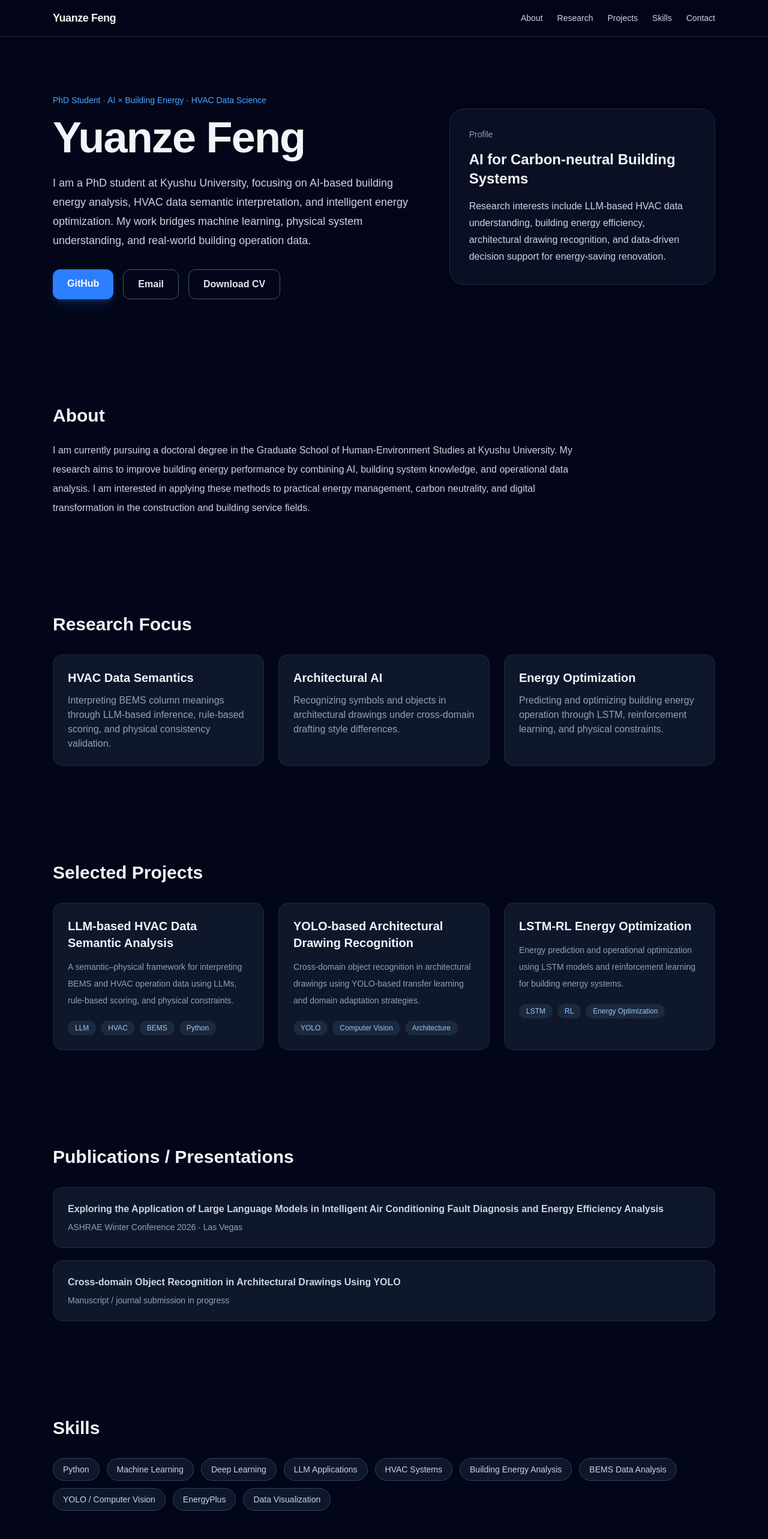
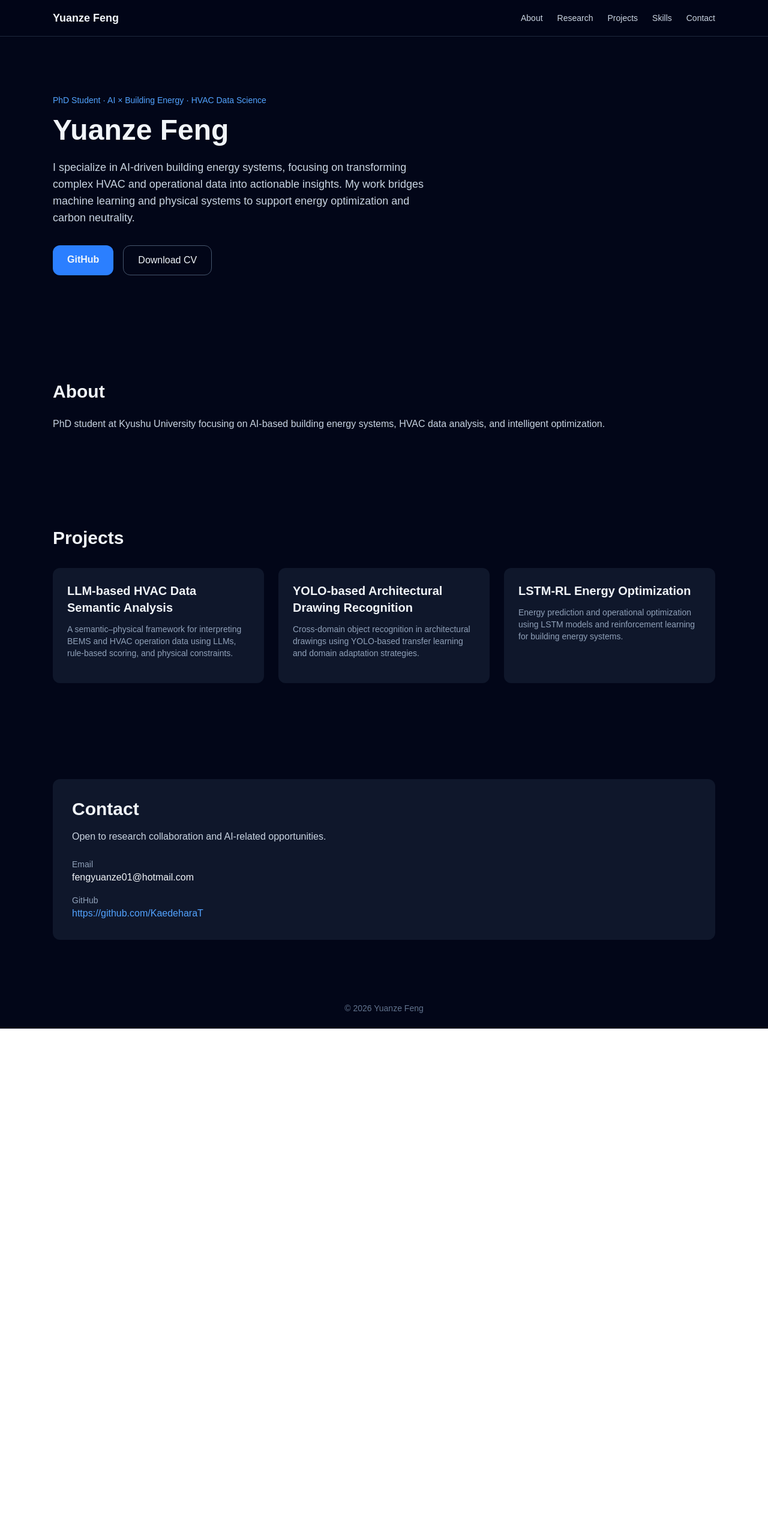
Before and after one commit to KaedeharaT/my-homepage, a Next.js app: page / in a window 1280 px wide. Shown: the top 2566 px of the page at 60% size. After the commit the page ends 1715 px from the top, so only its background shows below. Built offline with nearby package versions, Linux system fonts and the light colour scheme.

Commit message:
Update page.tsx

```diff
--- a/app/page.tsx
+++ b/app/page.tsx
@@ -32,12 +32,11 @@ const skills = [
 export default function Home() {
   return (
     <main className="min-h-screen bg-slate-950 text-slate-100">
+
       {/* Navbar */}
       <header className="sticky top-0 z-50 border-b border-slate-800 bg-slate-950/80 backdrop-blur">
         <nav className="mx-auto flex max-w-6xl items-center justify-between px-6 py-4">
-          <a href="#" className="text-lg font-bold tracking-tight">
-            Yuanze Feng
-          </a>
+          <a href="#" className="text-lg font-bold">Yuanze Feng</a>
 
           <div className="hidden gap-6 text-sm text-slate-300 md:flex">
             <a href="#about" className="hover:text-blue-400">About</a>
@@ -50,190 +49,75 @@ export default function Home() {
       </header>
 
       {/* Hero */}
-      <section className="mx-auto grid max-w-6xl gap-10 px-6 py-24 md:grid-cols-[1.4fr_1fr] md:items-center">
+      <section className="mx-auto grid max-w-6xl gap-10 px-6 py-24 md:grid-cols-[1.4fr_1fr]">
         <div>
-          <p className="mb-4 text-sm font-medium text-blue-400">
+          <p className="mb-4 text-sm text-blue-400">
             PhD Student · AI × Building Energy · HVAC Data Science
           </p>
 
-          <h1 className="mb-6 text-5xl font-bold tracking-tight md:text-7xl">
-            Yuanze Feng
-          </h1>
+          <h1 className="mb-6 text-5xl font-bold">Yuanze Feng</h1>
 
-          <p className="mb-8 max-w-3xl text-lg leading-8 text-slate-300">
-            I am a PhD student at Kyushu University, focusing on AI-based
-            building energy analysis, HVAC data semantic interpretation, and
-            intelligent energy optimization. My work bridges machine learning,
-            physical system understanding, and real-world building operation data.
+          <p className="mb-8 text-lg text-slate-300">
+            I specialize in AI-driven building energy systems, focusing on transforming
+            complex HVAC and operational data into actionable insights.
+            My work bridges machine learning and physical systems to support
+            energy optimization and carbon neutrality.
           </p>
 
-          <div className="flex flex-wrap gap-4">
+          <div className="flex gap-4">
             <a
               href="https://github.com/KaedeharaT"
-              className="rounded-xl bg-blue-500 px-6 py-3 font-semibold text-white shadow-lg shadow-blue-500/20 hover:bg-blue-400"
+              className="rounded-xl bg-blue-500 px-6 py-3 font-semibold"
             >
               GitHub
             </a>
 
             <a
-              href="mailto:fengyuanze01@hotmail.com"
-              className="rounded-xl border border-slate-600 px-6 py-3 font-semibold text-slate-200 hover:border-blue-400 hover:text-blue-400"
-            >
-              Email
-            </a>
-
-            <a
               href="/cv.pdf"
-              className="rounded-xl border border-slate-600 px-6 py-3 font-semibold text-slate-200 hover:border-blue-400 hover:text-blue-400"
+              className="rounded-xl border border-slate-600 px-6 py-3"
             >
               Download CV
             </a>
           </div>
         </div>
-
-        <div className="rounded-3xl border border-slate-800 bg-slate-900/60 p-8 shadow-2xl">
-          <p className="mb-4 text-sm text-slate-400">Profile</p>
-          <h2 className="mb-4 text-2xl font-bold">
-            AI for Carbon-neutral Building Systems
-          </h2>
-          <p className="leading-7 text-slate-300">
-            Research interests include LLM-based HVAC data understanding,
-            building energy efficiency, architectural drawing recognition,
-            and data-driven decision support for energy-saving renovation.
-          </p>
-        </div>
       </section>
 
       {/* About */}
       <section id="about" className="mx-auto max-w-6xl px-6 py-20">
-        <h2 className="mb-6 text-3xl font-bold">About</h2>
-        <p className="max-w-4xl leading-8 text-slate-300">
-          I am currently pursuing a doctoral degree in the Graduate School of
-          Human-Environment Studies at Kyushu University. My research aims to
-          improve building energy performance by combining AI, building system
-          knowledge, and operational data analysis. I am interested in applying
-          these methods to practical energy management, carbon neutrality, and
-          digital transformation in the construction and building service fields.
+        <h2 className="text-3xl font-bold mb-6">About</h2>
+        <p className="text-slate-300">
+          PhD student at Kyushu University focusing on AI-based building energy systems,
+          HVAC data analysis, and intelligent optimization.
         </p>
-      </section>
-
-      {/* Research */}
-      <section id="research" className="mx-auto max-w-6xl px-6 py-20">
-        <h2 className="mb-8 text-3xl font-bold">Research Focus</h2>
-
-        <div className="grid gap-6 md:grid-cols-3">
-          <div className="rounded-2xl border border-slate-800 bg-slate-900 p-6">
-            <h3 className="mb-3 text-xl font-semibold">HVAC Data Semantics</h3>
-            <p className="text-slate-400">
-              Interpreting BEMS column meanings through LLM-based inference,
-              rule-based scoring, and physical consistency validation.
-            </p>
-          </div>
-
-          <div className="rounded-2xl border border-slate-800 bg-slate-900 p-6">
-            <h3 className="mb-3 text-xl font-semibold">Architectural AI</h3>
-            <p className="text-slate-400">
-              Recognizing symbols and objects in architectural drawings under
-              cross-domain drafting style differences.
-            </p>
-          </div>
-
-          <div className="rounded-2xl border border-slate-800 bg-slate-900 p-6">
-            <h3 className="mb-3 text-xl font-semibold">Energy Optimization</h3>
-            <p className="text-slate-400">
-              Predicting and optimizing building energy operation through
-              LSTM, reinforcement learning, and physical constraints.
-            </p>
-          </div>
-        </div>
       </section>
 
       {/* Projects */}
       <section id="projects" className="mx-auto max-w-6xl px-6 py-20">
-        <h2 className="mb-8 text-3xl font-bold">Selected Projects</h2>
+        <h2 className="text-3xl font-bold mb-8">Projects</h2>
 
-        <div className="grid gap-6 md:grid-cols-3">
-          {projects.map((project) => (
-            <article
-              key={project.title}
-              className="rounded-2xl border border-slate-800 bg-slate-900 p-6 transition hover:-translate-y-1 hover:border-blue-500/60"
-            >
-              <h3 className="mb-3 text-xl font-semibold">{project.title}</h3>
-              <p className="mb-5 text-sm leading-7 text-slate-400">
-                {project.desc}
-              </p>
-
-              <div className="flex flex-wrap gap-2">
-                {project.tags.map((tag) => (
-                  <span
-                    key={tag}
-                    className="rounded-full bg-slate-800 px-3 py-1 text-xs text-blue-300"
-                  >
-                    {tag}
-                  </span>
-                ))}
-              </div>
-            </article>
-          ))}
-        </div>
-      </section>
-
-      {/* Publications */}
-      <section className="mx-auto max-w-6xl px-6 py-20">
-        <h2 className="mb-8 text-3xl font-bold">Publications / Presentations</h2>
-
-        <div className="space-y-5 text-slate-300">
-          <div className="rounded-2xl border border-slate-800 bg-slate-900 p-6">
-            <p className="font-semibold">
-              Exploring the Application of Large Language Models in Intelligent
-              Air Conditioning Fault Diagnosis and Energy Efficiency Analysis
-            </p>
-            <p className="mt-2 text-sm text-slate-400">
-              ASHRAE Winter Conference 2026 · Las Vegas
-            </p>
-          </div>
-
-          <div className="rounded-2xl border border-slate-800 bg-slate-900 p-6">
-            <p className="font-semibold">
-              Cross-domain Object Recognition in Architectural Drawings Using YOLO
-            </p>
-            <p className="mt-2 text-sm text-slate-400">
-              Manuscript / journal submission in progress
-            </p>
-          </div>
-        </div>
-      </section>
-
-      {/* Skills */}
-      <section id="skills" className="mx-auto max-w-6xl px-6 py-20">
-        <h2 className="mb-8 text-3xl font-bold">Skills</h2>
-
-        <div className="flex flex-wrap gap-3">
-          {skills.map((skill) => (
-            <span
-              key={skill}
-              className="rounded-full border border-slate-700 bg-slate-900 px-4 py-2 text-sm text-slate-300"
-            >
-              {skill}
-            </span>
+        <div className="grid md:grid-cols-3 gap-6">
+          {projects.map((p) => (
+            <div key={p.title} className="bg-slate-900 p-6 rounded-xl">
+              <h3 className="font-semibold text-xl mb-3">{p.title}</h3>
+              <p className="text-slate-400 text-sm mb-4">{p.desc}</p>
+            </div>
           ))}
         </div>
       </section>
 
       {/* Contact */}
       <section id="contact" className="mx-auto max-w-6xl px-6 py-20">
-        <div className="rounded-3xl border border-slate-800 bg-gradient-to-br from-slate-900 to-slate-950 p-8">
-          <h2 className="mb-4 text-3xl font-bold">Contact</h2>
-          <p className="mb-6 max-w-3xl text-slate-300">
-            I am open to research collaboration, AI/data-related opportunities,
-            and roles related to building energy, HVAC systems, and digital
-            transformation.
+        <div className="bg-slate-900 p-8 rounded-xl">
+          <h2 className="text-3xl font-bold mb-4">Contact</h2>
+
+          <p className="mb-6 text-slate-300">
+            Open to research collaboration and AI-related opportunities.
           </p>
 
-          <div className="space-y-4 text-slate-300">
+          <div className="space-y-4">
             <div>
               <p className="text-sm text-slate-400">Email</p>
-              <p className="font-medium select-all">
+              <p className="select-all font-medium">
                 fengyuanze01@hotmail.com
               </p>
             </div>
@@ -242,7 +126,7 @@ export default function Home() {
               <p className="text-sm text-slate-400">GitHub</p>
               <a
                 href="https://github.com/KaedeharaT"
-                className="font-medium text-blue-400 hover:underline break-all"
+                className="text-blue-400"
               >
                 https://github.com/KaedeharaT
               </a>
@@ -251,9 +135,10 @@ export default function Home() {
         </div>
       </section>
 
-      <footer className="border-t border-slate-800 px-6 py-8 text-center text-sm text-slate-500">
-        © 2026 Yuanze Feng. Built with Next.js and Vercel.
+      <footer className="text-center text-sm text-slate-500 py-6">
+        © 2026 Yuanze Feng
       </footer>
+
     </main>
   );
 }
```
